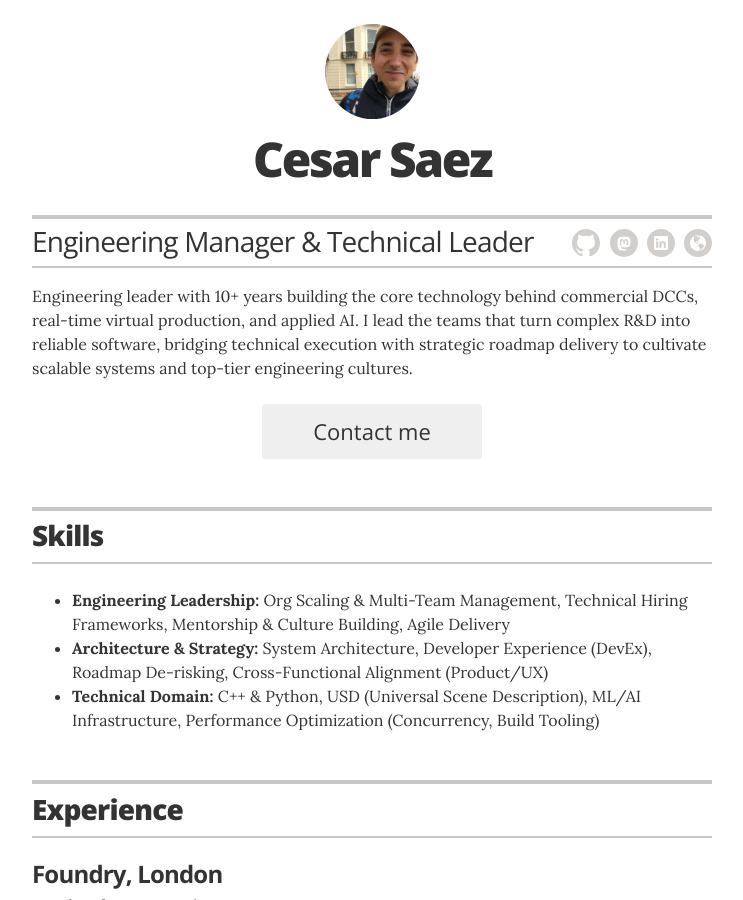
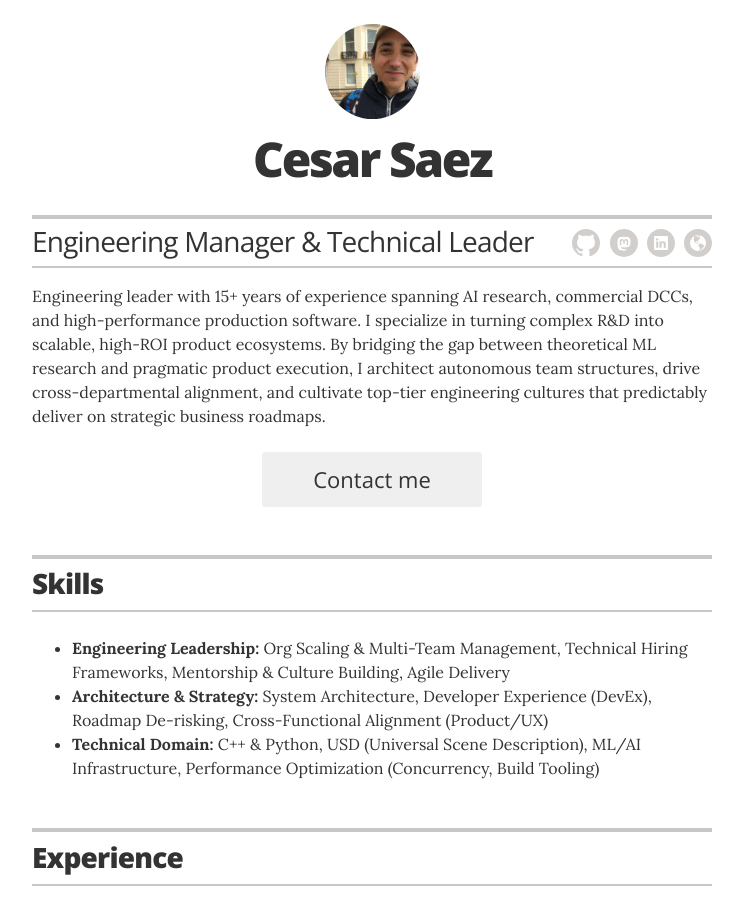
Before and after one commit to csaez/csaez.github.io, a Jekyll site: the page built from index.html, in a window 1280 px wide and 900 px high. Shown: the whole window, without its empty margins (268-1011 px from the left). Built offline with Jekyll 4.4.1, drawn with Linux system fonts in a browser that asks for light colours.

Commit message:
Update _config.yml

```diff
--- a/_config.yml
+++ b/_config.yml
@@ -19,7 +19,7 @@ resume_contact_email:           "hi@cesarsaez.com"
 resume_header_contact_info:     "London, UK - hi@cesarsaez.com"
 display_header_contact_info:    "true"
 
-resume_header_intro: "<p>Engineering leader with 10+ years building the core technology behind commercial DCCs, real-time virtual production, and applied AI. I lead the teams that turn complex R&D into reliable software, bridging technical execution with strategic roadmap delivery to cultivate scalable systems and top-tier engineering cultures.</p>"
+resume_header_intro: "<p>Engineering leader with 15+ years of experience spanning AI research, commercial DCCs, and high-performance production software. I specialize in turning complex R&D into scalable, high-ROI product ecosystems. By bridging the gap between theoretical ML research and pragmatic product execution, I architect autonomous team structures, drive cross-departmental alignment, and cultivate top-tier engineering cultures that predictably deliver on strategic business roadmaps.</p>"
 # use "yes" to display the email contact button,
 # "no" to display an "I'm not looking for work" message,
 # or remove the resume_looking_for_work option entirely
```
